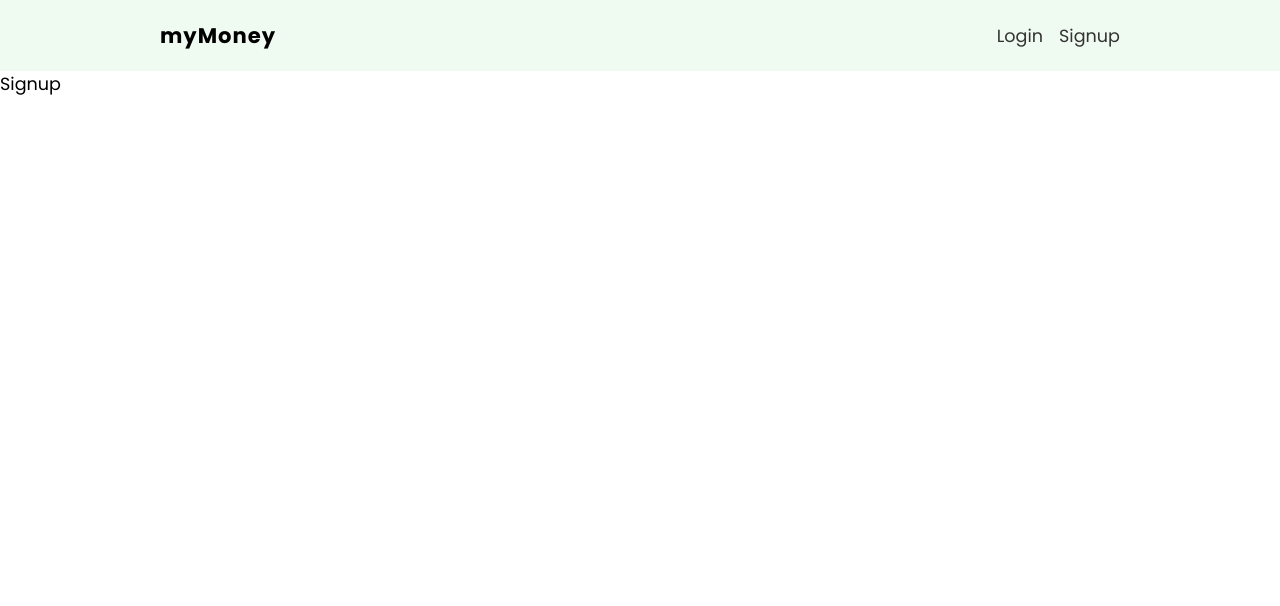
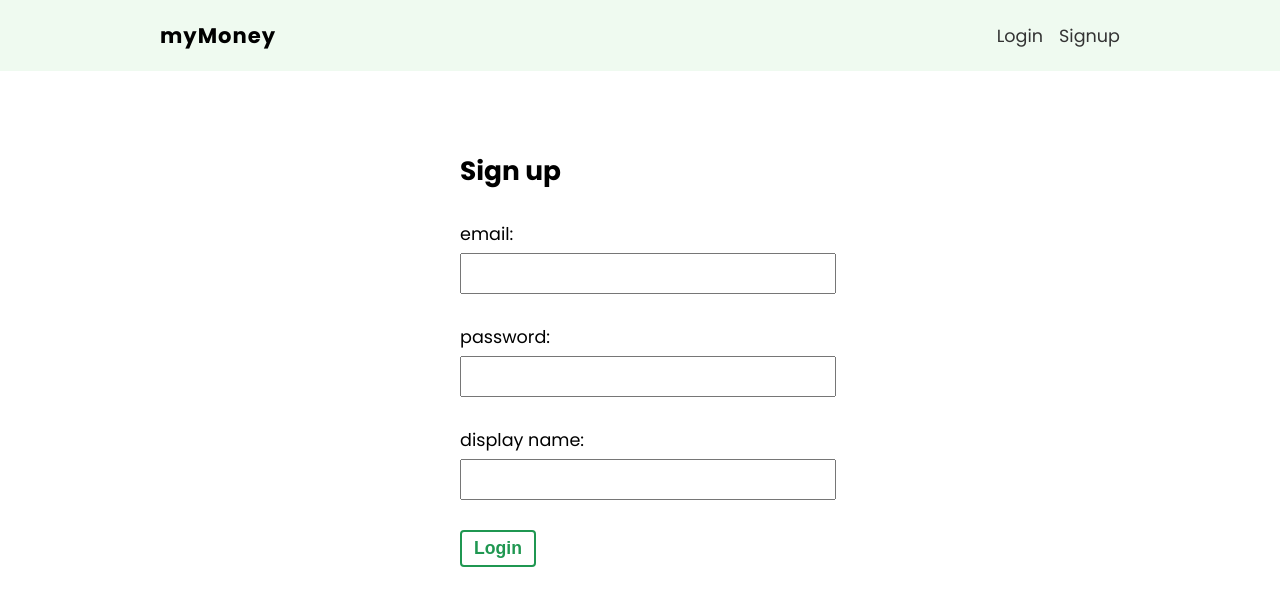
Before and after one commit to AndresSalomon1990/my-money, a React (Create React App) app: page /signup in a window 1280 px wide. Shown: the top 606 px of the page. Built offline with nearby package versions, Linux system fonts and the light colour scheme.

Commit message:
Create Signup form

```diff
--- a/src/pages/signup/Signup.js
+++ b/src/pages/signup/Signup.js
@@ -1,5 +1,46 @@
+import { useState } from 'react';
+
+// styles
 import styles from './Signup.module.css';
 
 export default function Signup() {
-  return <div>Signup</div>;
+  const [email, setEmail] = useState('');
+  const [password, setPassword] = useState('');
+  const [displayName, setDisplayName] = useState('');
+
+  const handleSubmit = (e) => {
+    e.preventDefault();
+    console.log(email, password);
+  };
+
+  return (
+    <form className={styles['signup-form']} onSubmit={handleSubmit}>
+      <h2>Sign up</h2>
+      <label>
+        <span>email:</span>
+        <input
+          type='email'
+          onChange={(e) => setEmail(e.target.value)}
+          value={email}
+        />
+      </label>
+      <label>
+        <span>password:</span>
+        <input
+          type='password'
+          onChange={(e) => setPassword(e.target.value)}
+          value={password}
+        />
+      </label>
+      <label>
+        <span>display name:</span>
+        <input
+          type='text'
+          onChange={(e) => setDisplayName(e.target.value)}
+          value={displayName}
+        />
+      </label>
+      <button className='btn'>Login</button>
+    </form>
+  );
 }
--- a/src/pages/signup/Signup.module.css
+++ b/src/pages/signup/Signup.module.css
@@ -0,0 +1,22 @@
+.signup-form {
+  max-width: 360px;
+  margin: 60px auto;
+  padding: 20px;
+}
+
+.signup-form label {
+  display: block;
+  margin: 30px auto;
+}
+
+.signup-form span {
+  display: block;
+  margin-bottom: 6px;
+}
+
+.signup-form input {
+  padding: 8px 6px;
+  font-size: 1em;
+  color: #777;
+  width: 100%;
+}
```
